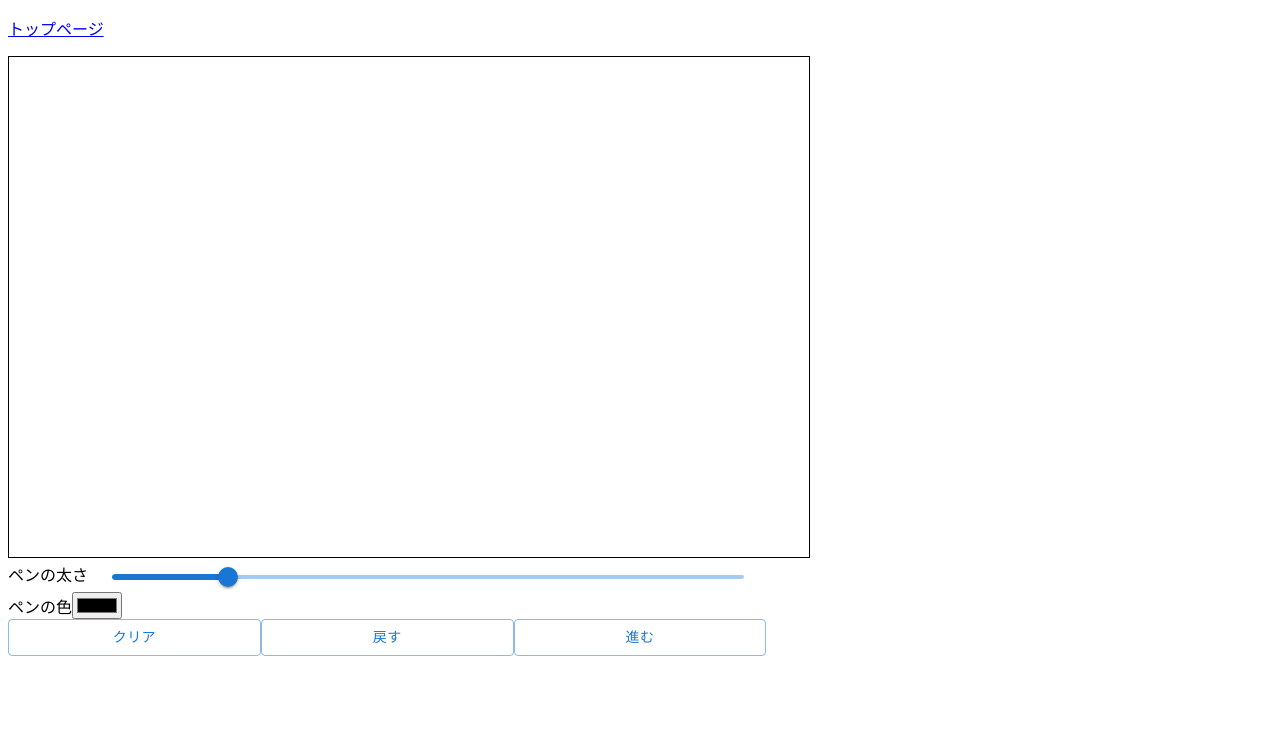
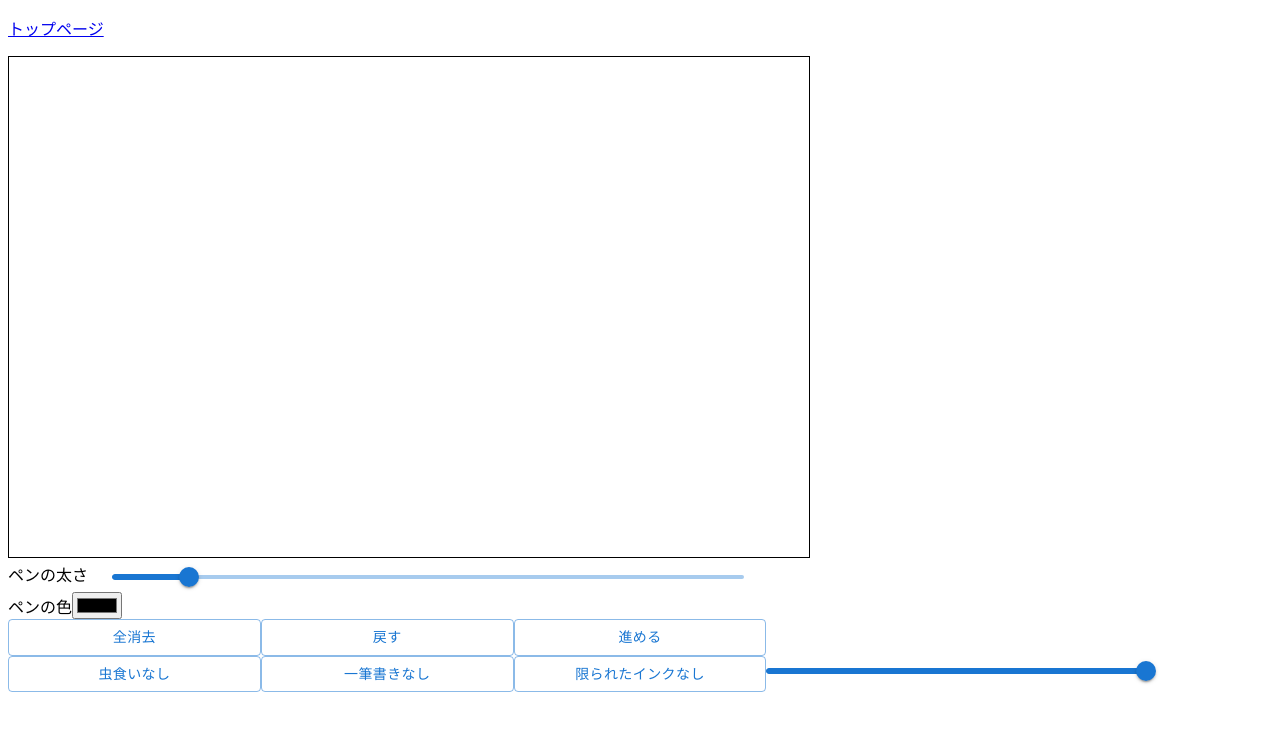
Before and after one commit to Cacao1522/drawing-game, a Next.js app: page /draw in a window 1280 px wide. Shown: the top 730 px of the page. Built offline with nearby package versions, Linux system fonts and the light colour scheme.

Commit message:
虫食い、一筆書き、限られたインク

```diff
--- a/src/app/draw/page.js
+++ b/src/app/draw/page.js
@@ -22,15 +22,21 @@ export default function Page() {
   });
   const [currentWidthColor, setCurrentWidthColor] = useState([]);
   const [undoWidthColor, setUndoWidthColor] = useState([]);
-  const [brushWidth, setBrushWidth] = useState(10);
+  const [brushWidth, setBrushWidth] = useState(7);
   const [brushColor, setBrushColor] = useState("#000000");
+  const [isDisappear, setIsDisappear] = useState(false);
+  const [isOneStroke, setIsOneStroke] = useState(false);
+  const [isLimited, setIsLimited] = useState(false);
+  const [ink, setInk] = useState(3000);
+  const [isAble, setIsAble] = useState(true);
+  let inkcount = 0;
   const getContext = () => {
     const canvas = canvasRef.current;
     return canvas.getContext("2d");
   };
 
   const OnClick = (e) => {
-    if (e.button !== 0) {
+    if (e.button !== 0 || ink <= 0 || !isAble) {
       return;
     }
     const canvas = canvasRef.current;
@@ -39,10 +45,13 @@ export default function Page() {
     const y = ~~(e.clientY - rect.top);
     setCurrentStroke([{ x, y }]);
     Draw(x, y);
+    if (inkcount > 0) {
+      setInk(ink - inkcount);
+    }
   };
 
   const OnMove = (e) => {
-    if (e.buttons !== 1) {
+    if (e.buttons !== 1 || ink <= 0 || !isAble) {
       return;
     }
     const canvas = canvasRef.current;
@@ -51,26 +60,56 @@ export default function Page() {
     const y = ~~(e.clientY - rect.top);
     //setCurrentStroke([...currentStroke, { x, y }]);
     currentStroke.push({ x, y });
+    // console.log({ x, y });
+    // console.log({ mouseX, mouseY });
     Draw(x, y);
   };
 
   const DrawEnd = (e) => {
     mouseX = null;
     mouseY = null;
-    if (currentStroke.length > 0) {
+    if (currentStroke.length <= 0 || !isAble) return;
     const nowAllStrokes = allStrokes.strokes;
     setAllStrokes({
       strokes: [...nowAllStrokes, { coordinates: currentStroke }],
     });
+
+    // 白塗りで消したように見せる
+    if (isDisappear) {
+      setTimeout(() => {
+        const ctx = getContext();
+        ctx.beginPath();
+        for (let j = 0; j < currentStroke.length; j += 1) {
+          const xy = currentStroke[j];
+          if (j === 0) {
+            ctx.moveTo(xy.x, xy.y);
+          } else {
+            ctx.lineTo(xy.x, xy.y);
+            ctx.moveTo(xy.x, xy.y);
+          }
+        }
+        ctx.lineCap = "round";
+        ctx.lineWidth = brushWidth + 2;
+        ctx.strokeStyle = "#fff";
+        ctx.stroke();
+      }, 3000); // 3秒後に消す
+    }
     setCurrentStroke([]);
     setCurrentWidthColor([
       ...currentWidthColor,
       { width: brushWidth, color: brushColor },
     ]);
+    if (isOneStroke) {
+      setIsAble(false);
+    }
+
+    if (inkcount > 0) {
+      setInk(ink - inkcount);
     }
   };
 
   const Draw = (x, y) => {
+    if (ink <= 0) return;
     const ctx = getContext();
     ctx.beginPath();
     ctx.globalAlpha = 1.0;
@@ -80,6 +119,22 @@ export default function Page() {
       ctx.moveTo(mouseX, mouseY);
     }
     ctx.lineTo(x, y);
+    if (isLimited && ink > 0) {
+      if (mouseX != null) {
+        // 線
+        inkcount += Math.round(
+          Math.sqrt((x - mouseX) ** 2 + (y - mouseY) ** 2)
+        );
+        if (ink < inkcount) {
+          setInk(0);
+          return;
+        }
+      } else {
+        // 始点、終点
+        inkcount += 3;
+      }
+    }
+
     ctx.lineCap = "round";
     ctx.lineWidth = brushWidth;
     ctx.strokeStyle = brushColor;
@@ -195,7 +250,7 @@ export default function Page() {
       <Stack direction="row" spacing={3}>
         <span>ペンの太さ</span>
         <Slider
-          defaultValue={10}
+          defaultValue={7}
           aria-label="Default"
           value={brushWidth}
           valueLabelDisplay="auto"
@@ -220,14 +275,52 @@ export default function Page() {
       </label>
       <div className={styles.buttons}>
         <Button variant="outlined" onClick={Reset} className={styles.button}>
-          クリア
+          全消去
         </Button>
         <Button variant="outlined" onClick={undo} className={styles.button}>
           戻す
         </Button>
         <Button variant="outlined" onClick={redo} className={styles.button}>
-          進む
+          進める
         </Button>
+      </div>
+      <div className={styles.buttons}>
+        <Button
+          variant="outlined"
+          onClick={() => {
+            setIsDisappear((prev) => !prev);
+          }}
+          className={styles.button}
+        >
+          虫食い{isDisappear ? "あり" : "なし"}
+        </Button>
+        <Button
+          variant="outlined"
+          onClick={() => {
+            setIsOneStroke((prev) => !prev);
+          }}
+          className={styles.button}
+        >
+          一筆書き{isOneStroke ? "あり" : "なし"}
+        </Button>
+        <Button
+          variant="outlined"
+          onClick={() => {
+            setIsLimited((prev) => !prev);
+          }}
+          className={styles.button}
+        >
+          限られたインク{isLimited ? "あり" : "なし"}
+        </Button>
+        <Slider
+          //defaultValue={0}
+          aria-label="Default"
+          value={ink}
+          valueLabelDisplay="auto"
+          min={0}
+          max={3000}
+          sx={{ width: "30%" }}
+        />
       </div>
     </>
   );
```
Lines whose indentation alone changed are shown as unchanged.
